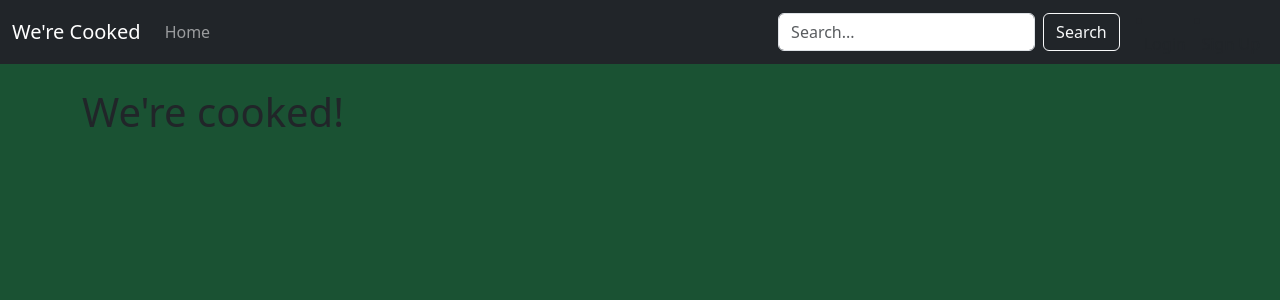
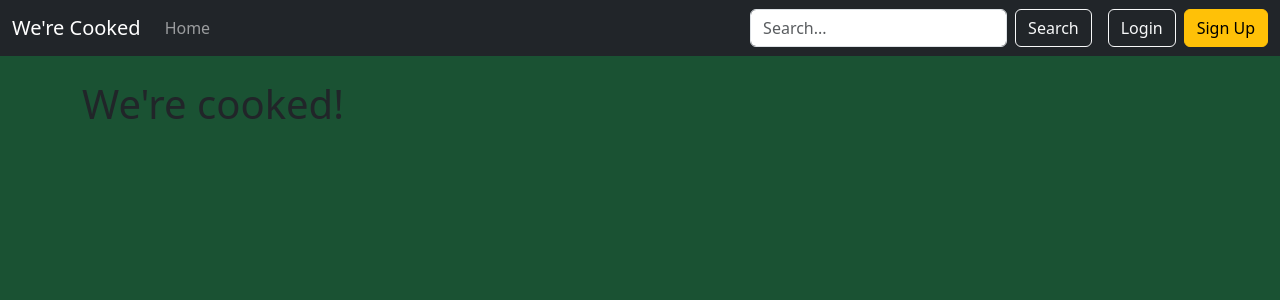
Before and after one commit to becca-mcd-95/cooked_project, a Django app: page / in a window 1280 px wide. Shown: the top 300 px of the page. Run offline with Django 3.2, Linux system fonts and the light colour scheme; parts of the project's set-up code (start-up, migrations or seed data) failed here and were passed over.

Commit message:
Adding base to userprofile page, editing url authenticated links but think it's still broken... added index.html according to bootstrap website but need to figure out if it's actually correct

```diff
--- a/templates/cooked/base.html
+++ b/templates/cooked/base.html
@@ -38,16 +38,10 @@
                     </form>
                     <!-- login/logout buttons -->
                     {% if user.is_authenticated %}
-                        <li>
-                            <a href="{% url 'cooked:logout' %}" class="nav-link px-2 text secondary">Logout</a>
-                        </li>
+                            <a href="{% url 'cooked:logout' %}" class="btn btn-outline-light">Logout</a>
                     {% else %}
-                        <li>
-                            <a href="{% url 'cooked:login' %}" class="nav-link px-2 text secondary">Login</a>
-                        </li>
-                        <li>
-                            <a href="{% url 'cooked:signup' %}" class="nav-link px-2 text secondary">Sign Up</a>
-                        </li>
+                            <a href="{% url 'cooked:login' %}" class="btn btn-outline-light me-2">Login</a>
+                            <a href="{% url 'cooked:signup' %}" class="btn btn-warning">Sign Up</a>
                     {% endif %}
                 </div>
             </div>
```
Also changed, not shown: templates/cooked/index.html (added, +11 -0 lines), templates/cooked/user_profile.html (+4 -15 lines).
